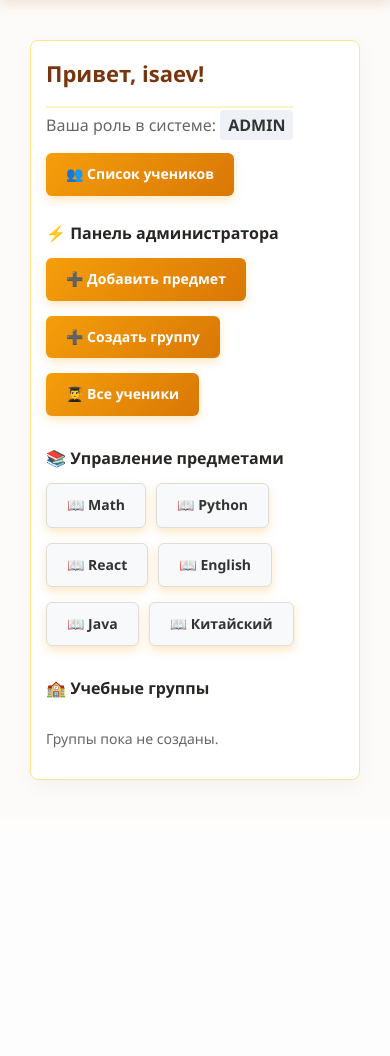
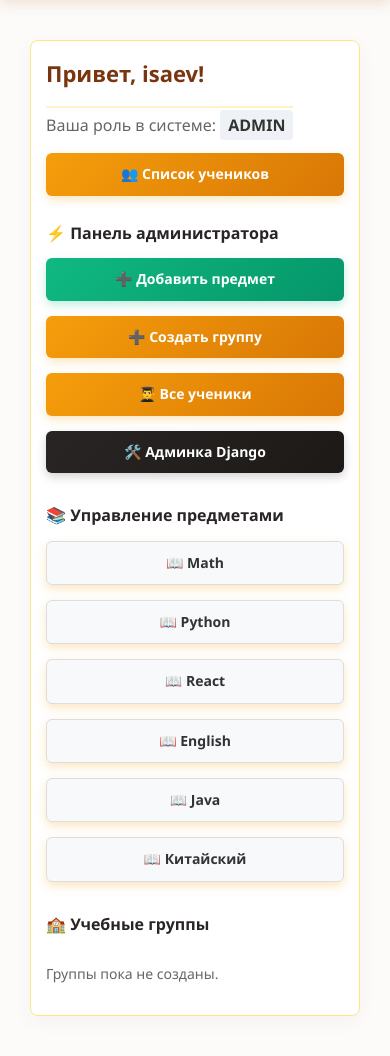
Before and after one commit to ISAEVMM/Intellect_Academy, a Django app: page / in a window 390 px wide. Shown: the part 96-1152 px from the top of the page. Before the commit the page ends 876 px from the top, so only its background shows below. Run offline with Django 5.2, Linux system fonts and the light colour scheme; a user stored in the database is signed in; data comes from the database, SQL or seed files in the repository; data that the repository does not hold is empty.

Commit message:
Обновлен общий файл стилей и мобильная адаптивность

```diff
--- a/static/css/style.css
+++ b/static/css/style.css
@@ -527,3 +527,125 @@ form select:focus {
     padding: 10px;
   }
 }
+
+/* --- Стили главной страницы и мобильная адаптивность --- */
+.main-header-row {
+  display: flex;
+  justify-content: space-between;
+  align-items: flex-start;
+  flex-wrap: wrap;
+  gap: 15px;
+  margin-bottom: 20px;
+}
+
+.main-header-row h1 {
+  margin: 0 0 5px 0;
+  font-size: 26px;
+}
+
+.role-text {
+  margin: 0;
+  color: #666;
+}
+
+.badge {
+  background: #eef2f7;
+  padding: 4px 8px;
+  border-radius: 4px;
+  font-weight: bold;
+  color: #333;
+}
+
+.section-block {
+  margin-bottom: 25px;
+}
+
+.section-block h3,
+div > h3 {
+  margin-bottom: 12px;
+  font-size: 18px;
+}
+
+.btn-group {
+  display: flex;
+  gap: 10px;
+  flex-wrap: wrap;
+}
+
+.btn-success {
+  background-color: #28a745;
+  color: white;
+}
+.btn-primary {
+  background-color: #007bff;
+  color: white;
+}
+.btn-info {
+  background-color: #17a2b8;
+  color: white;
+}
+.btn-secondary {
+  background-color: #6c757d;
+  color: white;
+}
+.btn-dark {
+  background-color: #343a40;
+  color: white;
+}
+.btn-light-subject {
+  background: #f8f9fa;
+  border: 1px solid #ddd;
+  color: #333;
+}
+
+.groups-list {
+  display: flex;
+  flex-direction: column;
+  gap: 10px;
+}
+
+.group-card {
+  padding: 12px;
+  background: #f8f9fa;
+  border-radius: 6px;
+  border: 1px solid #eee;
+  display: flex;
+  justify-content: space-between;
+  align-items: center;
+  flex-wrap: wrap;
+  gap: 10px;
+}
+
+.text-muted {
+  color: #666;
+}
+.empty-msg {
+  color: #666;
+  font-size: 14px;
+}
+
+/* Медиазапросы для телефонов */
+@media screen and (max-width: 768px) {
+  .box {
+    padding: 15px !important;
+    margin: 10px !important;
+  }
+
+  .main-header-row h1 {
+    font-size: 22px;
+  }
+
+  .btn {
+    width: 100%;
+    text-align: center;
+  }
+
+  .group-card {
+    flex-direction: column;
+    align-items: flex-start;
+  }
+
+  .group-card .btn {
+    width: 100%;
+  }
+}
--- a/templates/management/index.html
+++ b/templates/management/index.html
@@ -4,80 +4,70 @@
 
 {% block content %}
 <div class="box">
-    <div
-        style="display: flex; justify-content: space-between; align-items: flex-start; flex-wrap: wrap; gap: 15px; margin-bottom: 20px;">
+    <div class="main-header-row">
         <div>
-            <h1 style="margin: 0 0 5px 0; font-size: 26px;">Привет, {{ request.user.username }}!</h1>
-            <p style="margin: 0; color: #666;">Ваша роль в системе:
-                <span class="badge"
-                    style="background: #eef2f7; padding: 4px 8px; border-radius: 4px; font-weight: bold; color: #333;">
-                    {{ role|upper }}
-                </span>
+            <h1>Привет, {{ request.user.username }}!</h1>
+            <p class="role-text">Ваша роль в системе:
+                <span class="badge">{{ role|upper }}</span>
             </p>
         </div>
 
         {% if role == 'admin' %}
-        <a href="{% url 'students_list' %}" class="btn" style="background-color: #6c757d; color: white;">👥 Список
-            учеников</a>
+        <a href="{% url 'students_list' %}" class="btn btn-secondary">👥 Список учеников</a>
         {% endif %}
     </div>
 
     {% if role == 'admin' %}
-    <div style="margin-bottom: 25px;">
-        <h3 style="margin-bottom: 12px; font-size: 18px;">⚡ Панель администратора</h3>
-        <div style="display: flex; gap: 10px; flex-wrap: wrap;">
-            <a href="{% url 'add_subject' %}" class="btn" style="background-color: #28a745; color: white;">➕ Добавить
-                предмет</a>
-            <a href="{% url 'add_group' %}" class="btn" style="background-color: #007bff; color: white;">➕ Создать
-                группу</a>
-            <a href="{% url 'students_list' %}" class="btn" style="background-color: #17a2b8; color: white;">👨‍🎓 Все
-                ученики</a>
+    <div class="section-block">
+        <h3>⚡ Панель администратора</h3>
+        <div class="btn-group">
+            <a href="{% url 'add_subject' %}" class="btn btn-success">➕ Добавить предмет</a>
+            <a href="{% url 'add_group' %}" class="btn btn-primary">➕ Создать группу</a>
+            <a href="{% url 'students_list' %}" class="btn btn-info">👨‍🎓 Все ученики</a>
+            <a href="/admin/" class="btn btn-dark" target="_blank">🛠️ Админка Django</a>
         </div>
     </div>
 
-    <div style="margin-bottom: 25px;">
-        <h3 style="margin-bottom: 12px; font-size: 18px;">📚 Управление предметами</h3>
-        <div style="display: flex; gap: 10px; flex-wrap: wrap;">
+    <div class="section-block">
+        <h3>📚 Управление предметами</h3>
+        <div class="btn-group">
             {% for subject in subjects %}
-            <a href="{% url 'subject_detail' subject.id %}" class="btn"
-                style="background: #f8f9fa; border: 1px solid #ddd; color: #333;">
+            <a href="{% url 'subject_detail' subject.id %}" class="btn btn-light-subject">
                 📖 {{ subject.name }}
             </a>
             {% empty %}
-            <p style="color: #666; font-size: 14px;">Предметы пока не добавлены.</p>
+            <p class="empty-msg">Предметы пока не добавлены.</p>
             {% endfor %}
         </div>
     </div>
     {% endif %}
 
     <div>
-        <h3 style="margin-bottom: 12px; font-size: 18px;">🏫 Учебные группы</h3>
-        <div style="display: flex; flex-direction: column; gap: 10px;">
+        <h3>🏫 Учебные группы</h3>
+        <div class="groups-list">
             {% if role == 'admin' %}
             {% for group in groups %}
-            <div
-                style="padding: 12px; background: #f8f9fa; border-radius: 6px; border: 1px solid #eee; display: flex; justify-content: space-between; align-items: center; flex-wrap: wrap; gap: 10px;">
+            <div class="group-card">
                 <div>
                     <strong>{{ group.name }}</strong> (Предмет: {{ group.subject.name }})
-                    <br><small style="color: #666;">Преподаватель: {{ group.teacher.username|default:"Не назначен"
+                    <br><small class="text-muted">Преподаватель: {{ group.teacher.username|default:"Не назначен"
                         }}</small>
                 </div>
                 <a href="{% url 'group_detail' group.id %}" class="btn btn-sm">Открыть</a>
             </div>
             {% empty %}
-            <p style="color: #666; font-size: 14px;">Группы пока не созданы.</p>
+            <p class="empty-msg">Группы пока не созданы.</p>
             {% endfor %}
             {% else %}
             {% for group in my_groups %}
-            <div
-                style="padding: 12px; background: #f8f9fa; border-radius: 6px; border: 1px solid #eee; display: flex; justify-content: space-between; align-items: center; flex-wrap: wrap; gap: 10px;">
+            <div class="group-card">
                 <div>
                     <strong>{{ group.name }}</strong> (Предмет: {{ group.subject.name }})
                 </div>
                 <a href="{% url 'group_detail' group.id %}" class="btn btn-sm">Открыть</a>
             </div>
             {% empty %}
-            <p style="color: #666; font-size: 14px;">Вы пока не состоите ни в одной группе.</p>
+            <p class="empty-msg">Вы пока не состоите ни в одной группе.</p>
             {% endfor %}
             {% endif %}
         </div>
```
